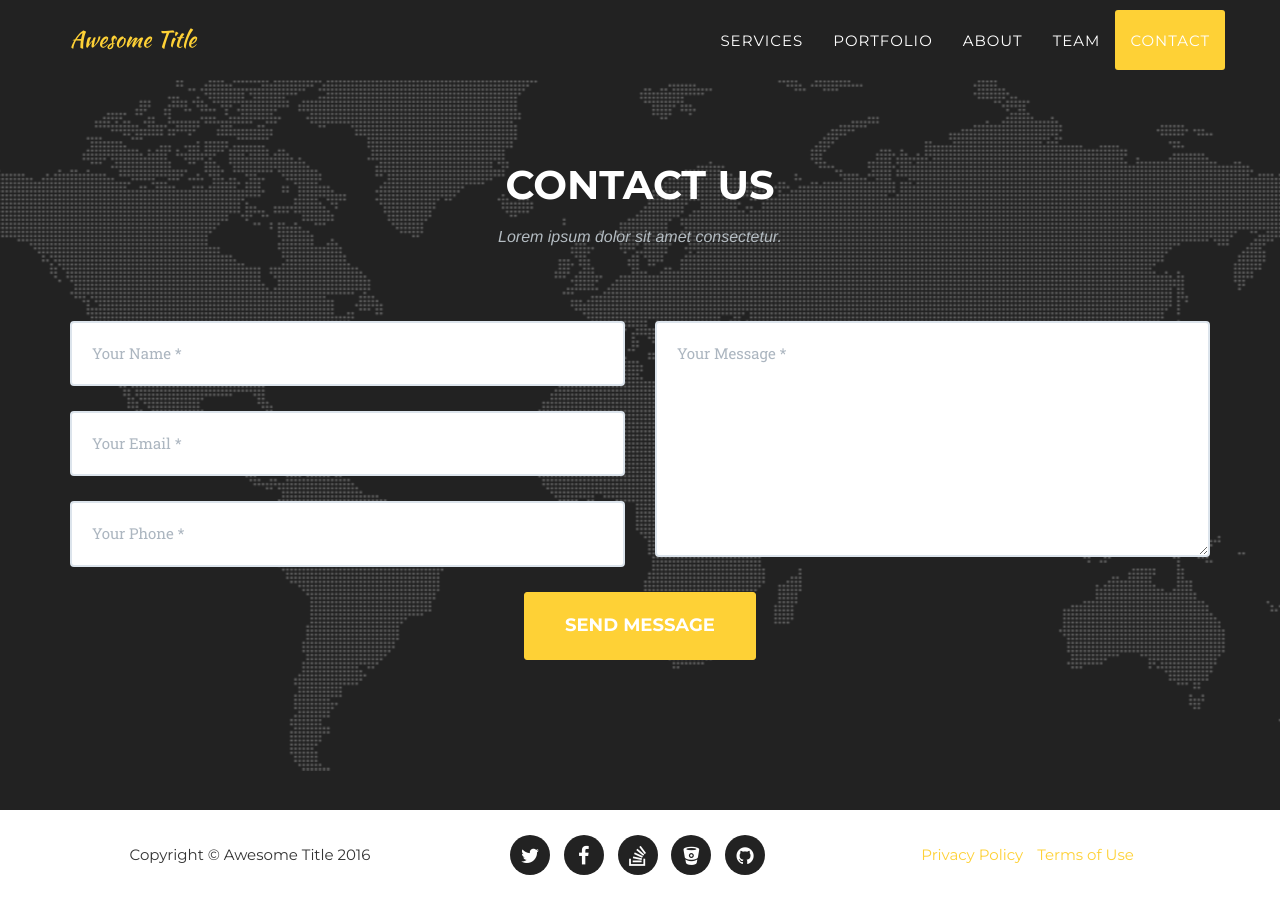
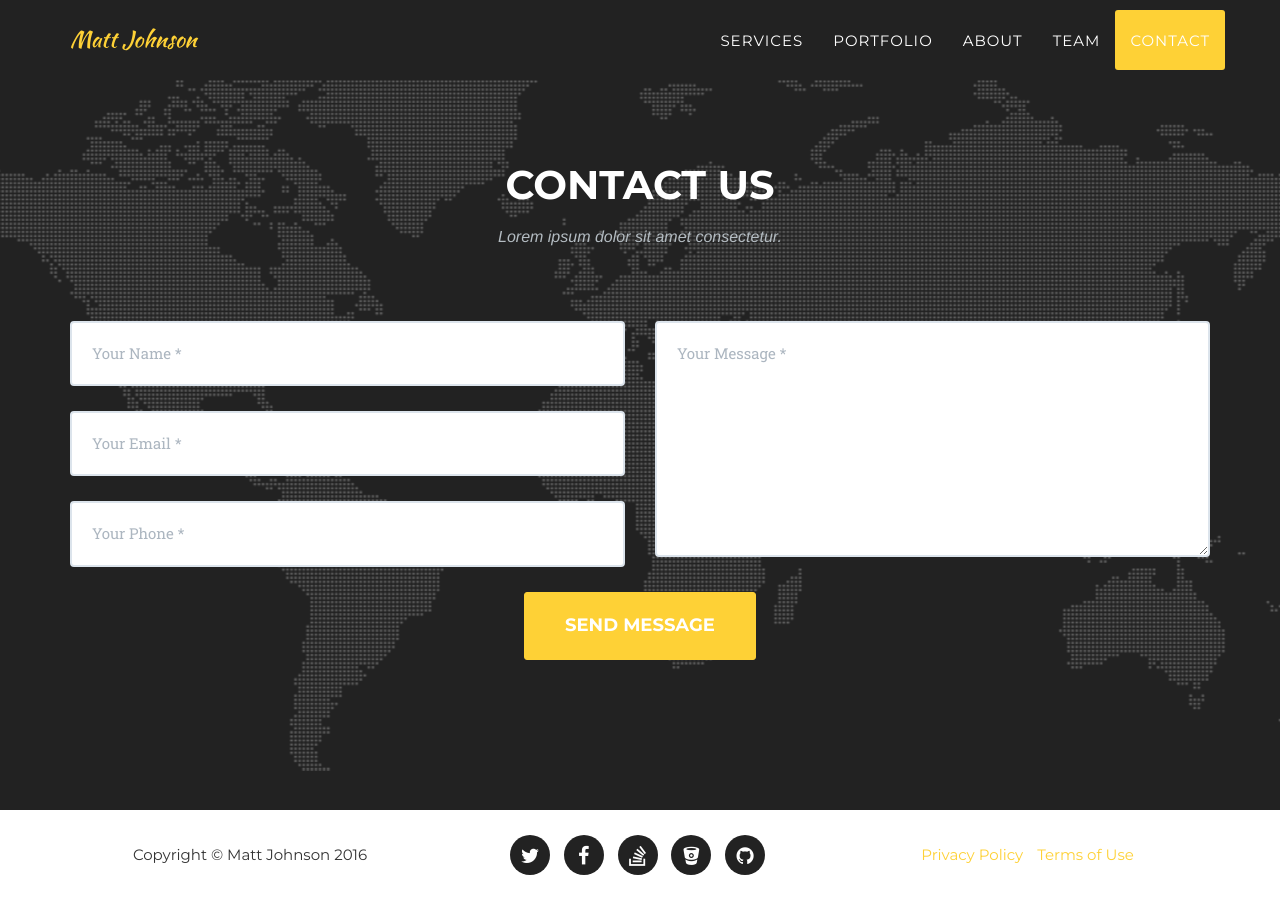
Before and after one commit to matt-t-johnson/matt-t-johnson.github.io, a Jekyll site: the page built from index.html, in a window 1280 px wide and 900 px high, scrolled down 5636 px. Built offline with Jekyll 4.4.1, drawn with Linux system fonts in a browser that asks for light colours; some web fonts are replaced.

Commit message:
updated config

```diff
--- a/_config.yml
+++ b/_config.yml
@@ -2,8 +2,8 @@
 baseurl: /agency-jekyll-theme/
 
 # Site settings
-title: Awesome Title
-email: your-email@domain.com
+title: Matt Johnson
+email: matt.t.johnson116@gmail.com
 description: "Write an awesome description for your new site here. You can edit this line in _config.yml. It will appear in your document head meta (for Google search results) and in your feed.xml site description."
 
 
@@ -45,11 +45,11 @@
 # Social networks usernames (many more available: google-plus, flickr, dribbble, pinterest, instagram, tumblr, linkedin, etc.)
 social:
   - title: twitter
-    url: http://twitter.com/jekyllrb
+    url: https://twitter.com/MattyJ116
   - title: facebook
     url:
   - title: stack-overflow
-    url: http://stackoverflow.com/questions/tagged/jekyll
+    url: http://stackoverflow.com/users/6587245/matt-johnson
   - title: bitbucket
     url: http://bitbucket.org/jekyll
   - title: github
```
Also changed, not shown: 2 other files.
